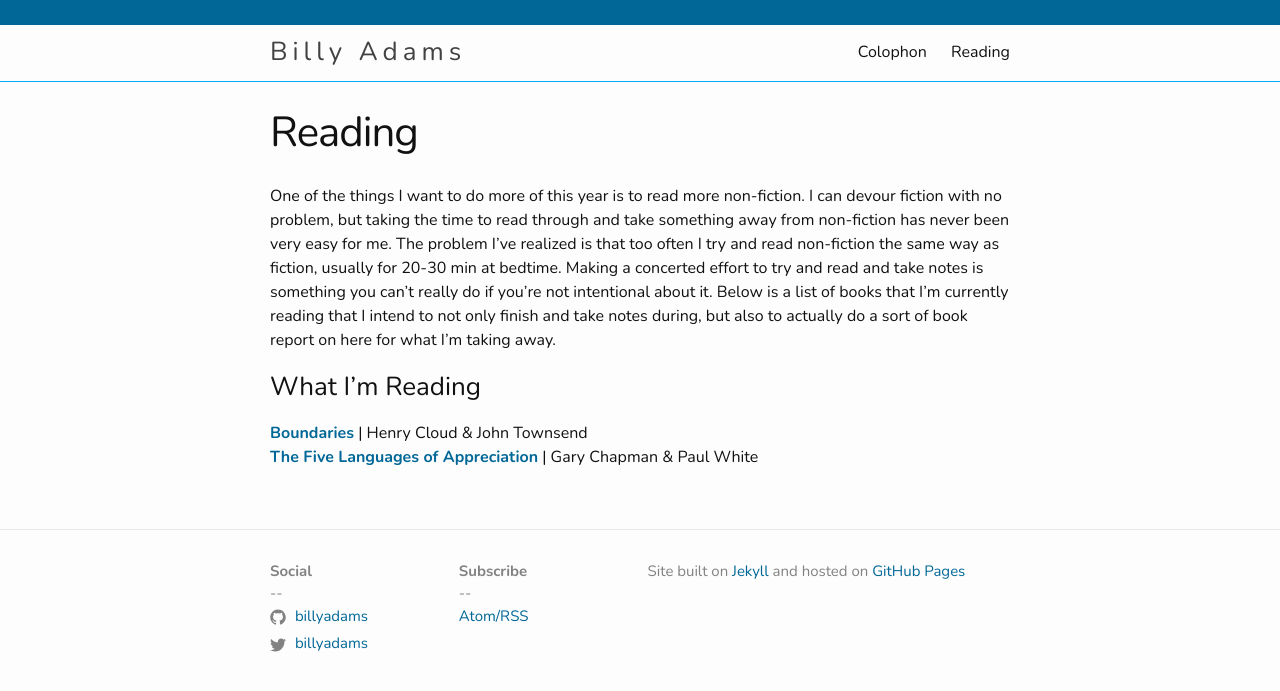
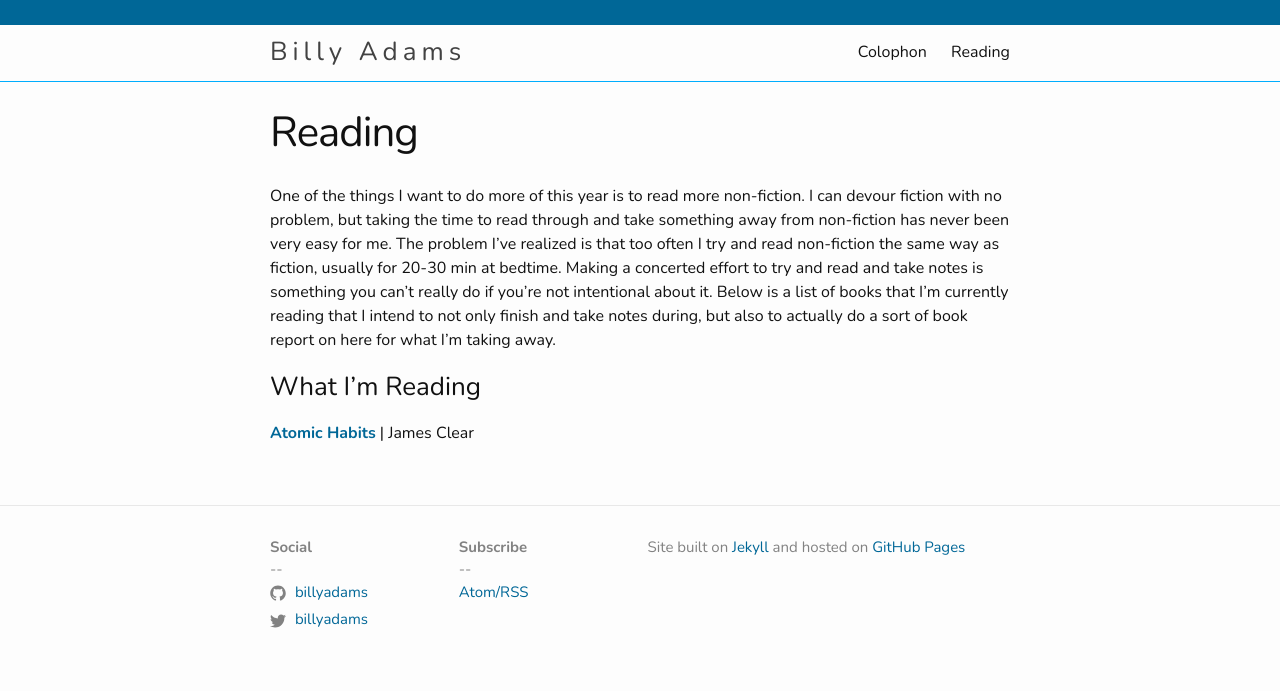
Before and after one commit to billyadams/billyadams.github.io, a Jekyll site: the page built from reading.md, in a window 1280 px wide. Shown: the top 691 px of the page. Built offline with Jekyll 4.4.1, drawn with Linux system fonts in a browser that asks for light colours.

Commit message:
Update to Reading Page

```diff
--- a/reading.md
+++ b/reading.md
@@ -8,5 +8,4 @@ One of the things I want to do more of this year is to read more non-fiction. I
 
 
 ### What I'm Reading
-[**Boundaries**](https://www.amazon.com/gp/product/0310351804/ref=as_li_tl?ie=UTF8&camp=1789&creative=9325&creativeASIN=0310351804&linkCode=as2&tag=billyadams-20&linkId=6c49eb59b26304a31912403b6f7f9a8b) | Henry Cloud & John Townsend
-[**The Five Languages of Appreciation**](https://www.amazon.com/gp/product/080246176X/ref=as_li_tl?ie=UTF8&tag=billyadams-20&camp=1789&creative=9325&linkCode=as2&creativeASIN=080246176X&linkId=1e80dd6b940448b0adc7b50684622c6f) | Gary Chapman & Paul White
+[**Atomic Habits**](https://www.amazon.com/s/ref=nb_sb_noss?url=search-alias%3Daps&field-keywords=Atoimic+Habits) | James Clear
```
